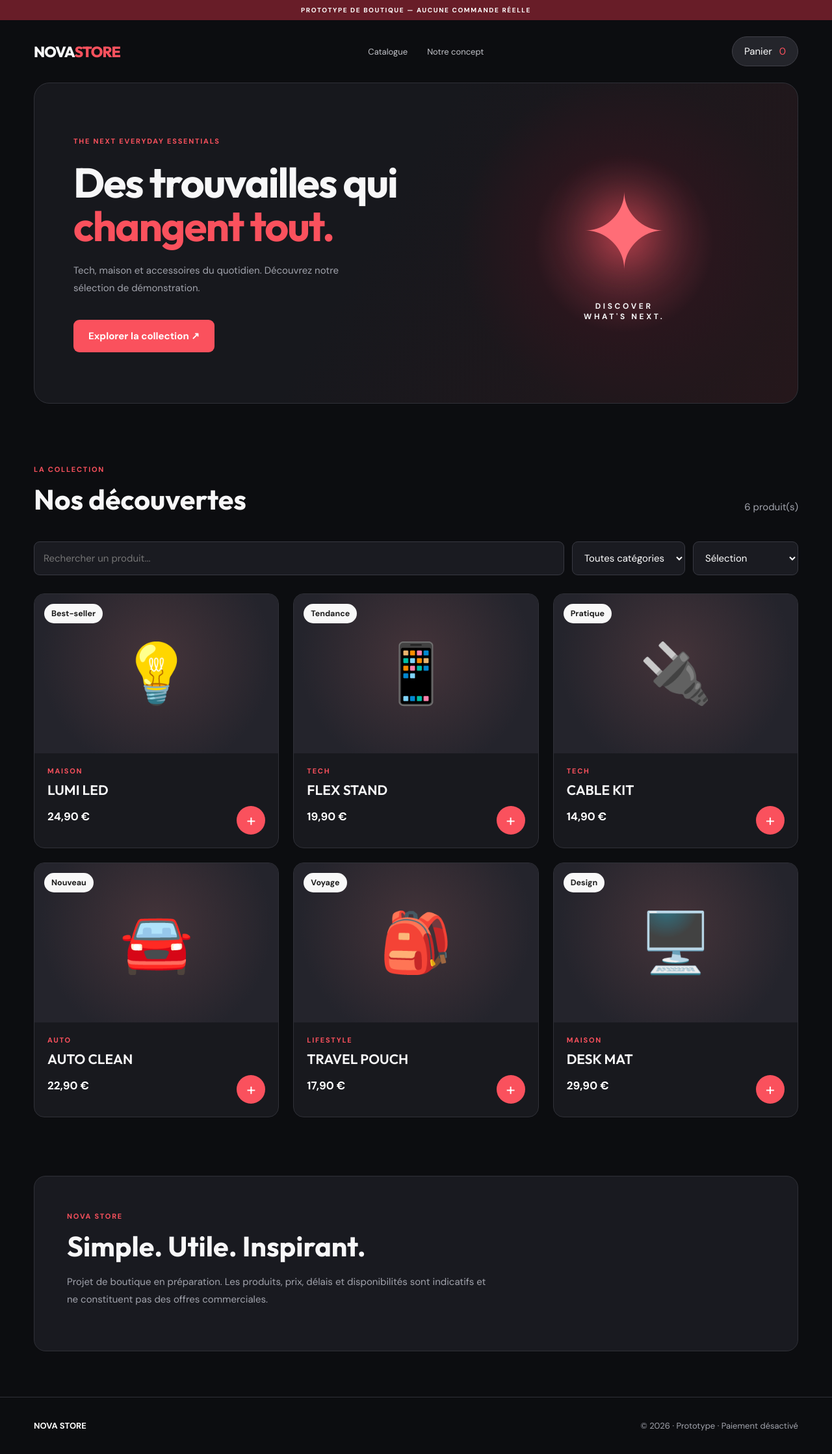
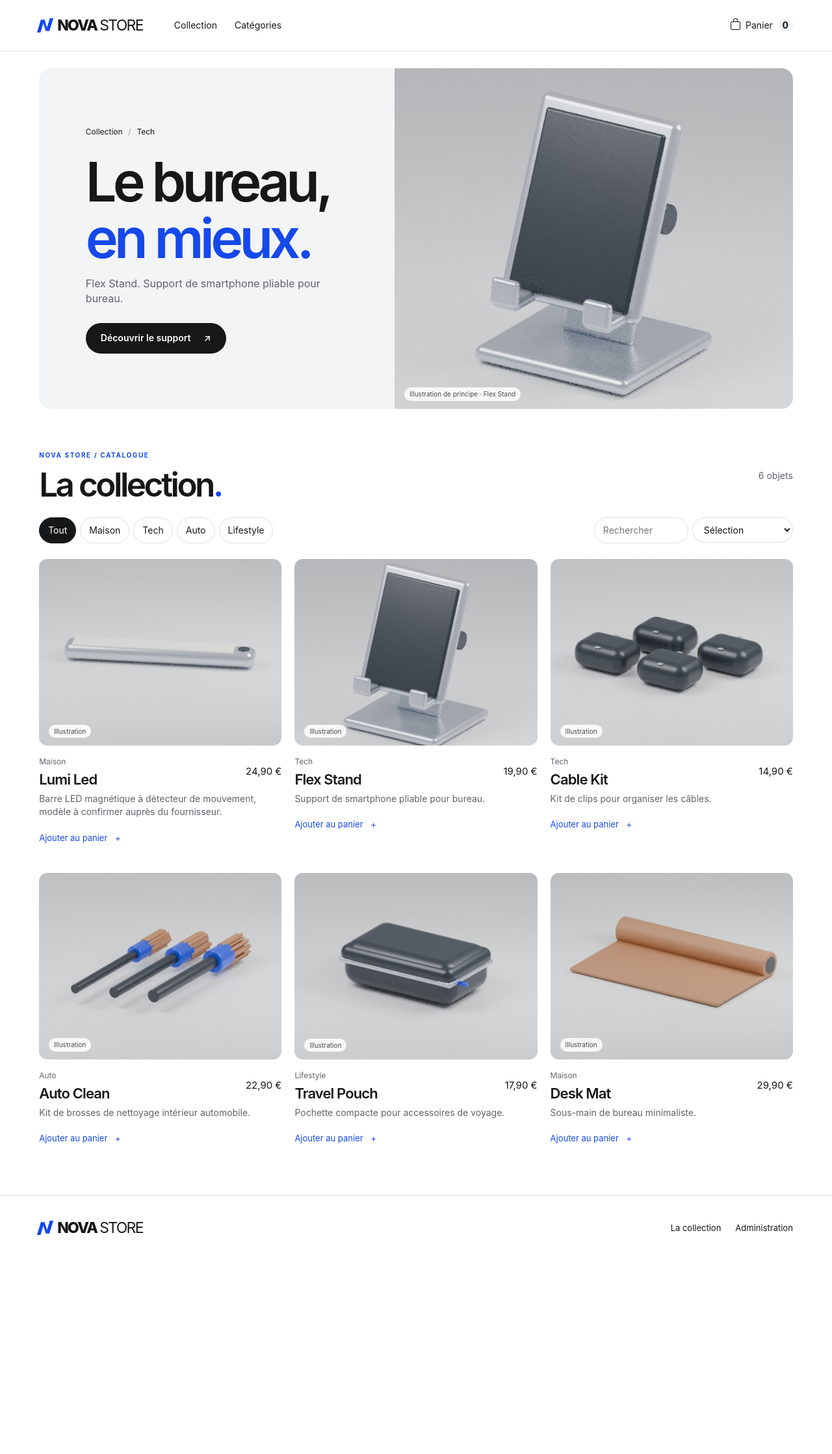
Before and after one commit to akisalv59-alt/Novaa-, a FastAPI app: page / in a window 1280 px wide. Shown: the whole page at 65% size. After the commit the page ends 1900 px from the top, so only its background shows below. Run offline with FastAPI, Linux system fonts and the light colour scheme.

Commit message:
Add V4 storefront and catalog editor views [skip render]

```diff
--- /dev/null
+++ b/templates/base.html
@@ -0,0 +1,5 @@
+<!doctype html><html lang="fr"><head><meta charset="utf-8"><meta name="viewport" content="width=device-width,initial-scale=1"><meta name="theme-color" content="#ffffff"><title>{% block title %}NOVA STORE · Objets du quotidien{% endblock %}</title><link rel="stylesheet" href="/static/studio.css"><script defer src="/static/studio.js"></script></head><body>
+<header class="mast"><div class="bar"><button class="plain menubtn" id="menu-toggle" aria-expanded="false" aria-controls="nav">☰ <span>Menu</span></button><a class="brand" href="/" aria-label="NOVA STORE accueil"><i></i>NOVA<span>STORE</span></a><nav id="nav"><a href="/#collection">Collection</a><a href="/#categories">Catégories</a></nav><button id="bag-open" class="plain bag"><i></i>Panier <b id="qty">0</b></button></div></header>
+<main>{% block main %}{% endblock %}</main><footer><a class="brand" href="/"><i></i>NOVA<span>STORE</span></a><a href="/#collection">La collection</a><a href="/admin">Administration</a></footer>
+<dialog id="bag" aria-labelledby="bag-title"><div class="baghead"><h2 id="bag-title">Votre panier</h2><button class="circle" id="bag-close" aria-label="Fermer le panier">×</button></div><div id="lines"></div><section class="summary"><div><b>Sous-total</b><b id="total">0,00 €</b></div><p>Le paiement est désactivé. Vous pouvez enregistrer votre sélection en brouillon.</p><button class="primary" id="draft" disabled>Enregistrer le brouillon</button><p role="status" id="feedback"></p></section></dialog>
+</body></html>
--- a/templates/index.html
+++ b/templates/index.html
@@ -1,6 +1,7 @@
-<!doctype html><html lang="fr"><head><meta charset="utf-8"><meta name="viewport" content="width=device-width,initial-scale=1"><meta name="description" content="NOVA STORE : catalogue de démonstration de produits tendance."><title>NOVA STORE | Produits tendance</title><link rel="stylesheet" href="/static/style.css" defer></head><body>
-<div class="banner">PROTOTYPE DE BOUTIQUE — AUCUNE COMMANDE RÉELLE</div><header class="top"><a class="logo" href="/">NOVA<span>STORE</span></a><nav><a href="/#catalogue">Catalogue</a><a href="/#about">Notre concept</a></nav><button class="cart-trigger" id="cartButton">Panier <span id="cartCount">0</span></button></header>
-<main><section class="hero"><div><span class="eyebrow">THE NEXT EVERYDAY ESSENTIALS</span><h1>Des trouvailles qui <em>changent tout.</em></h1><p>Tech, maison et accessoires du quotidien. Découvrez notre sélection de démonstration.</p><a class="btn" href="#catalogue">Explorer la collection ↗</a></div><div class="hero-art"><div class="orb">✦</div><span>DISCOVER<br>WHAT'S NEXT.</span></div></section>
-<section class="catalog" id="catalogue"><div class="section-head"><div><span class="eyebrow">LA COLLECTION</span><h2>Nos découvertes</h2></div><p id="resultCount">6 produits</p></div><div class="filters"><input id="search" placeholder="Rechercher un produit..." aria-label="Rechercher"><select id="category" aria-label="Catégorie"><option value="Tous">Toutes catégories</option><option>Tech</option><option>Maison</option><option>Lifestyle</option><option>Auto</option></select><select id="sort" aria-label="Trier"><option value="featured">Sélection</option><option value="price_asc">Prix croissant</option><option value="price_desc">Prix décroissant</option></select></div><div class="products" id="products"></div></section>
-<section class="about" id="about"><span class="eyebrow">NOVA STORE</span><h2>Simple. Utile. Inspirant.</h2><p>Projet de boutique en préparation. Les produits, prix, délais et disponibilités sont indicatifs et ne constituent pas des offres commerciales.</p></section></main>
-<footer><strong>NOVA STORE</strong><span>© 2026 · Prototype · Paiement désactivé</span></footer><div class="overlay" id="overlay" hidden></div><aside class="drawer" id="drawer" aria-label="Votre panier" aria-hidden="true"><div class="drawer-head"><h2>Votre panier</h2><button id="closeCart" aria-label="Fermer">✕</button></div><div id="cartItems"></div><div class="drawer-bottom"><p>Sous-total <strong id="subtotal">0,00 €</strong></p><small>Livraison et taxes à déterminer. Aucun paiement possible.</small><button class="btn" id="saveDraft">Enregistrer un brouillon de commande</button><p id="cartMessage" role="status"></p></div></aside><script src="/static/app.js" defer></script></body></html>
+{% extends "base.html" %}{% block main %}
+{% set hero = (products|selectattr('slug','equalto','flex-stand')|list|first) %}
+{% if hero %}<section class="hero"><div class="hero-text"><a class="section-link" href="/#collection">Collection <span>/</span> {{hero.category}}</a><h1>Le bureau,<br><em>en mieux.</em></h1><p>{{hero.name|title}}. {{hero.description}}</p><a class="primary" href="/products/{{hero.slug}}">Découvrir le support <span>↗</span></a></div><a class="hero-img" href="/products/{{hero.slug}}"><img src="{{hero.image or '/static/flex-stand.jpg'}}" alt="{{hero.name}}"><span class="caption">{{'Photo produit' if hero.image else 'Illustration de principe'}} · {{hero.name|title}}</span></a></section>{% else %}<h1>La collection.</h1>{% endif %}
+<section id="collection"><div class="section-head"><div><p class="kicker">NOVA STORE / CATALOGUE</p><h2>La collection<span>.</span></h2></div><p id="count" aria-live="polite">{{products|length}} objets</p></div>
+<div class="tools" id="categories"><div class="chips" aria-label="Catégories"><button aria-pressed="true" data-filter="">Tout</button>{% for cat in products|map(attribute='category')|unique %}<button aria-pressed="false" data-filter="{{cat}}">{{cat}}</button>{% endfor %}</div><div class="inputs"><input type="search" id="search" placeholder="Rechercher" aria-label="Rechercher un produit"><select id="sort" aria-label="Trier la collection"><option value="featured">Sélection</option><option value="asc">Prix croissant</option><option value="desc">Prix décroissant</option></select></div></div>
+<div class="grid" id="grid">{% for p in products %}<article data-category="{{p.category}}" data-name="{{p.name}} {{p.description}}" data-price="{{p.price_cents}}"><a class="picture" href="/products/{{p.slug}}"><img loading="lazy" src="{{p.image or '/static/'+p.slug+'.jpg'}}" alt="{{p.name}}"><span class="caption">{{'Photo produit' if p.image else 'Illustration'}}</span></a><div class="card-text"><div><small>{{p.category}}</small><h3><a href="/products/{{p.slug}}">{{p.name|title}}</a></h3></div><span>{{'%.2f'|format(p.price_cents/100)|replace('.',',')}} €</span></div><p>{{p.description}}</p><button class="quick" data-add="{{p.id}}">Ajouter au panier <span>+</span></button></article>{% endfor %}</div><p id="empty" hidden>Aucun objet ne correspond à votre recherche.</p></section>
+{% endblock %}
```
Also changed, not shown: templates/admin.html (added, +1 -0 lines), templates/product.html (+2 -1 lines).
